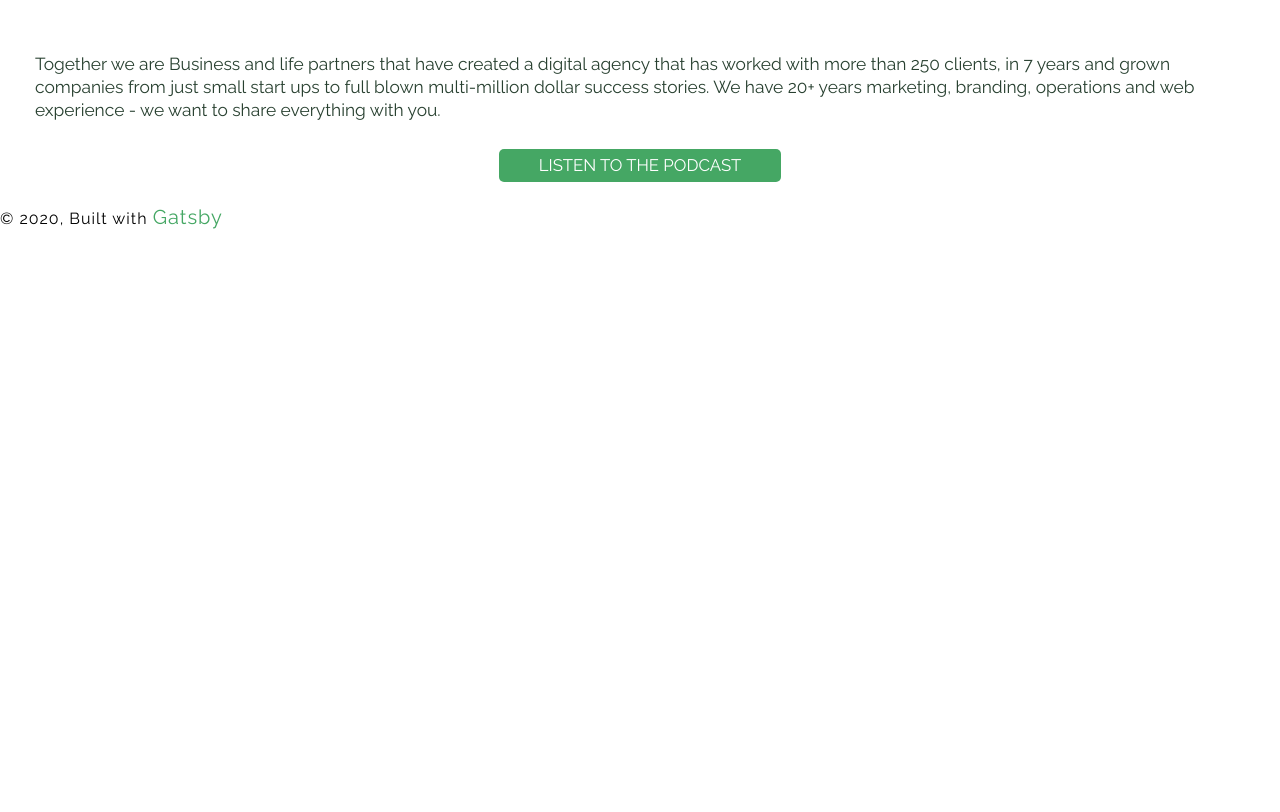
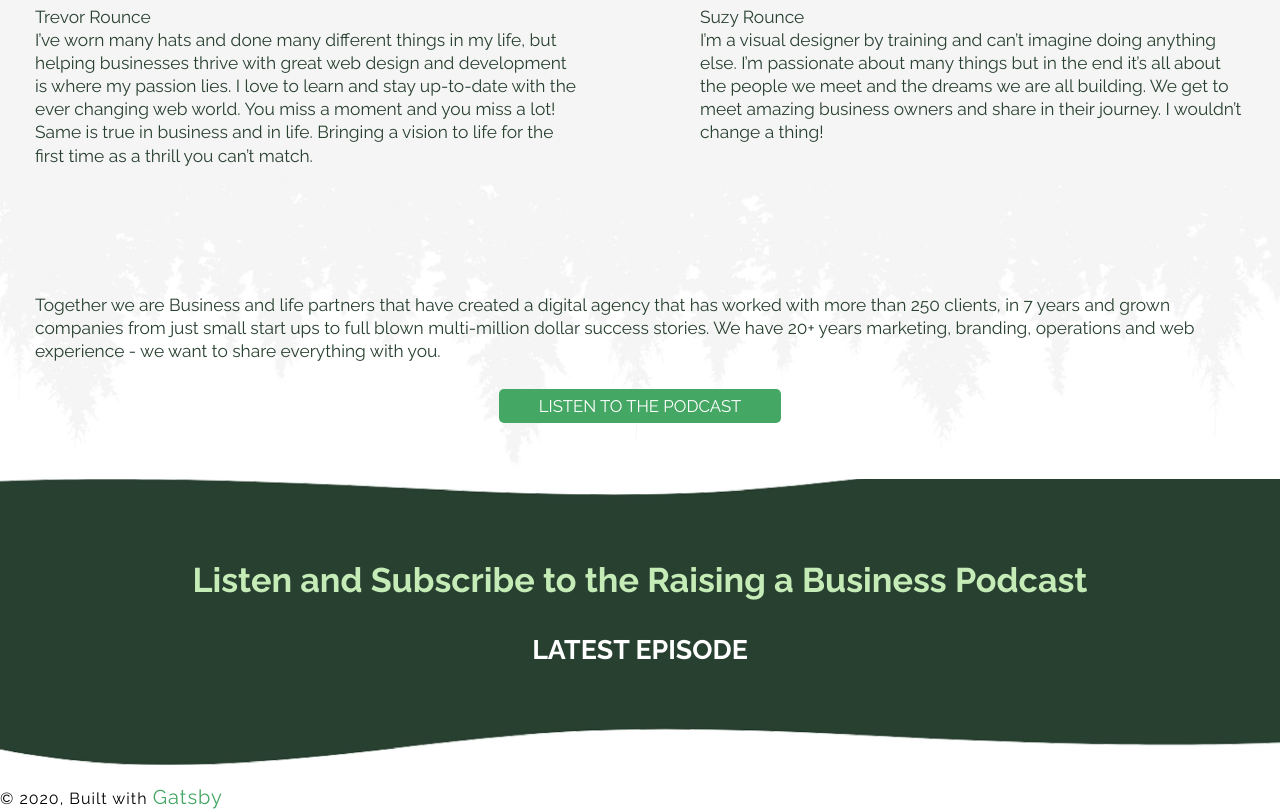
Before and after one commit to Rouncer27/raising-business, a Gatsby site: page / in a window 1280 px wide. Shown: the part 2100-2912 px from the top of the page. Before the commit the page ends 2332 px from the top, so only its background shows below. Built offline with nearby package versions, Linux system fonts and the light colour scheme; Gatsby itself is replaced by a stand-in of ours.

Commit message:
work on the home page styles

```diff
--- /dev/null
+++ b/src/components/Graphics/DarkGreenBottom.js
@@ -0,0 +1,35 @@
+import React from "react"
+import { graphql, useStaticQuery } from "gatsby"
+import Img from "gatsby-image"
+import styled from "styled-components"
+
+const DarkGreenBottomStyled = styled.div`
+  width: 100%;
+  height: 100%;
+`
+
+const getData = graphql`
+  {
+    background: file(
+      relativePath: { eq: "raising-a-business-dark-bottom.jpg" }
+    ) {
+      childImageSharp {
+        fluid(quality: 100, maxWidth: 2500) {
+          ...GatsbyImageSharpFluid_withWebp
+        }
+      }
+    }
+  }
+`
+
+const DarkGreenBottom = () => {
+  const data = useStaticQuery(getData)
+  const imageData = data.background.childImageSharp.fluid
+  return (
+    <DarkGreenBottomStyled>
+      <Img fluid={imageData} alt="Raising A Business Podcast" />
+    </DarkGreenBottomStyled>
+  )
+}
+
+export default DarkGreenBottom
--- /dev/null
+++ b/src/components/Graphics/DarkGreenTop.js
@@ -0,0 +1,35 @@
+import React from "react"
+import { graphql, useStaticQuery } from "gatsby"
+import Img from "gatsby-image"
+import styled from "styled-components"
+
+const DarkGreenTopStyled = styled.div`
+  width: 100%;
+  height: 100%;
+`
+
+const getData = graphql`
+  {
+    background: file(
+      relativePath: { eq: "raising-a-business-background-dark-green.jpg" }
+    ) {
+      childImageSharp {
+        fluid(quality: 100, maxWidth: 2500) {
+          ...GatsbyImageSharpFluid_withWebp
+        }
+      }
+    }
+  }
+`
+
+const DarkGreenTop = () => {
+  const data = useStaticQuery(getData)
+  const imageData = data.background.childImageSharp.fluid
+  return (
+    <DarkGreenTopStyled>
+      <Img fluid={imageData} alt="Raising A Business Podcast" />
+    </DarkGreenTopStyled>
+  )
+}
+
+export default DarkGreenTop
--- /dev/null
+++ b/src/components/Graphics/WhitePineBackground.js
@@ -0,0 +1,27 @@
+import React from "react"
+import { graphql, useStaticQuery } from "gatsby"
+import BGImage from "gatsby-background-image"
+
+const getData = graphql`
+  {
+    background: file(relativePath: { eq: "whitepine-tree-background.jpg" }) {
+      childImageSharp {
+        fluid(quality: 100, maxWidth: 2500) {
+          ...GatsbyImageSharpFluid_withWebp
+        }
+      }
+    }
+  }
+`
+
+const WhitePineBackground = () => {
+  const data = useStaticQuery(getData)
+  const imageData = data.background.childImageSharp.fluid
+  return (
+    <>
+      <BGImage className="mainbgImage" tag="div" fluid={imageData} />
+    </>
+  )
+}
+
+export default WhitePineBackground
--- a/src/components/HomeComponents/AboutUs.js
+++ b/src/components/HomeComponents/AboutUs.js
@@ -9,13 +9,20 @@
 
   .wrapper {
     ${standardWrapper};
+    align-items: flex-start;
+
     @media (min-width: 768px) {
       flex-direction: row-reverse;
     }
   }
 
   .aboutContent {
-    width: calc(50% - 4rem);
+    width: 100%;
+
+    @media (min-width: 768px) {
+      width: calc(60% - 2rem);
+    }
+
     h2 {
       ${H1Brown};
       font-weight: 700;
@@ -31,10 +38,17 @@
   }
 
   .aboutImage {
-    width: calc(50% - 8rem);
-    margin-right: 8rem;
+    width: calc(100%);
+    max-width: 25rem;
+    margin: auto;
     border-radius: 50%;
     overflow: hidden;
+
+    @media (min-width: 768px) {
+      width: calc(40% - 8rem);
+      max-width: 100%;
+      margin-right: 8rem;
+    }
   }
 `
 
--- /dev/null
+++ b/src/components/HomeComponents/ListenNow.js
@@ -0,0 +1,51 @@
+import React from "react"
+import styled from "styled-components"
+import { standardWrapper, H1LightGreen, H2White } from "../../styles/helpers"
+import DarkGreenTop from "../Graphics/DarkGreenTop"
+import DarkGreenBottom from "../Graphics/DarkGreenBottom"
+
+const ListenNowStyled = styled.section`
+  background-color: var(--shadow);
+
+  .wrapper {
+    ${standardWrapper};
+  }
+
+  .title {
+    width: 100%;
+    text-align: center;
+
+    h2 {
+      ${H1LightGreen};
+      margin-bottom: 2rem;
+      font-weight: bold;
+    }
+  }
+
+  .lattestEp {
+    h3 {
+      ${H2White};
+      font-weight: bold;
+      text-transform: uppercase;
+    }
+  }
+`
+
+const ListenNow = () => {
+  return (
+    <ListenNowStyled>
+      <DarkGreenTop />
+      <div className="wrapper">
+        <div className="title">
+          <h2>Listen and Subscribe to the Raising a Business Podcast</h2>
+        </div>
+        <div className="lattestEp">
+          <h3>Latest Episode</h3>
+        </div>
+      </div>
+      <DarkGreenBottom />
+    </ListenNowStyled>
+  )
+}
+
+export default ListenNow
--- a/src/components/HomeComponents/MeetHosts.js
+++ b/src/components/HomeComponents/MeetHosts.js
@@ -9,10 +9,31 @@
   BtnMain,
 } from "../../styles/helpers"
 import MeetBackground from "./MeetBackground"
+import WhitePineBackground from "../Graphics/WhitePineBackground"
 
 const MeetHostsStyled = styled.section`
+  position: relative;
   .wrapper {
     ${medWrapper};
+    position: relative;
+    z-index: 5;
+  }
+
+  .meetBackGraph {
+    position: absolute;
+    top: 30vw;
+    bottom: 0;
+    left: 0;
+    width: 100%;
+    z-index: 1;
+
+    .mainbgImage {
+      position: absolute !important;
+      top: 0;
+      left: 0;
+      width: 100vw;
+      height: calc(100vw * 0.64);
+    }
   }
 
   .meetTitle {
@@ -46,6 +67,10 @@
 
       @media (min-width: 768px) {
         width: calc(50% - 6rem);
+      }
+
+      &__image {
+        min-height: 35rem;
       }
 
       h3 {
@@ -98,6 +123,7 @@
         </div>
         <div className="meetHosts">
           <div className="meetHost meetTrev">
+            <div className="meetHost__image"></div>
             <div>
               <h3>Trevor Rounce</h3>
               <p>
@@ -112,6 +138,7 @@
             </div>
           </div>
           <div className="meetHost meetSuzy">
+            <div className="meetHost__image"></div>
             <div>
               <h3>Suzy Rounce</h3>
               <p>
@@ -138,6 +165,9 @@
           </div>
         </div>
       </div>
+      <div className="meetBackGraph">
+        <WhitePineBackground />
+      </div>
     </MeetHostsStyled>
   )
 }
--- a/src/pages/index.js
+++ b/src/pages/index.js
@@ -3,6 +3,7 @@
 import Intro from "../components/HomeComponents/Intro"
 import AboutUs from "../components/HomeComponents/AboutUs"
 import MeetHosts from "../components/HomeComponents/MeetHosts"
+import ListenNow from "../components/HomeComponents/ListenNow"
 
 const IndexPage = () => {
   return (
@@ -10,6 +11,7 @@
       <Intro />
       <AboutUs />
       <MeetHosts />
+      <ListenNow />
     </>
   )
 }
--- a/src/styles/helpers/headlines.js
+++ b/src/styles/helpers/headlines.js
@@ -20,6 +20,11 @@
   color: var(--brown);
 `
 
+export const H1LightGreen = `
+  ${H1Base};
+  color: var(--accent);
+`
+
 export const H2Base = `
 ${fontSizer(2.4, 2.8, 76.8, 150, 2.4)};
   font-family: 'Raleway';
@@ -31,6 +36,11 @@
 `
 
 export const H2Pine = `
-  ${H1Base};
+  ${H2Base};
   color: var(--tertiary);
 `
+
+export const H2White = `
+  ${H2Base};
+  color: var(--white);
+`
```
Also changed, not shown: src/images/raising-a-business-background-dark-green.jpg (added), src/images/raising-a-business-dark-bottom.jpg (added), src/images/whitepine-tree-background.jpg (added).
